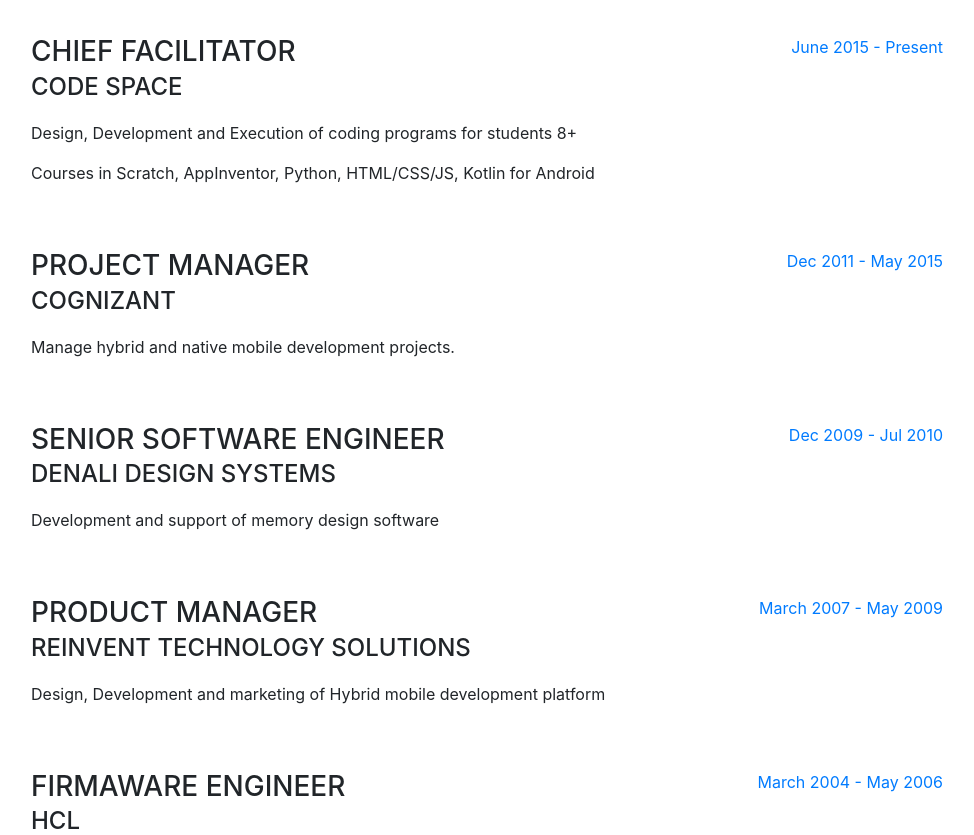
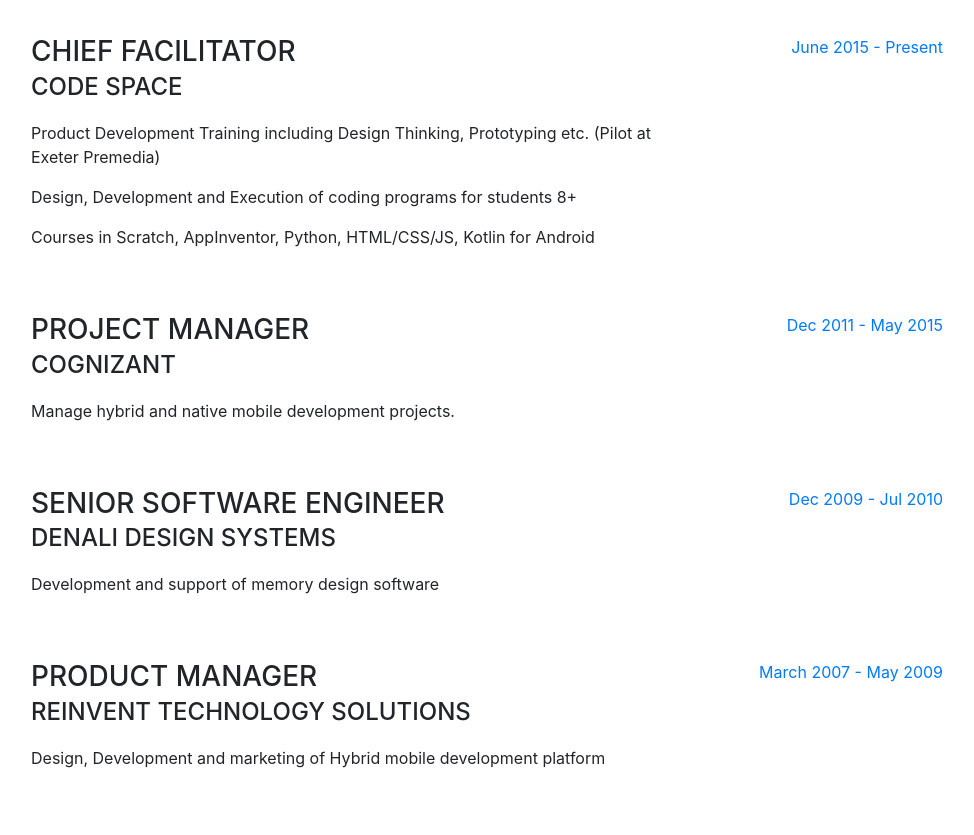
Before and after one commit to workingravi/workingravi.github.io, a website with bundled scripts: page index.html in a window 1280 px wide. Shown: the part 900-1735 px from the top of the page, without its empty margins (289-1263 px from the left). Built offline with nearby package versions, Linux system fonts and the light colour scheme; a web font is replaced by a local one.

Commit message:
Update index.html

```diff
--- a/index.html
+++ b/index.html
@@ -97,6 +97,8 @@
             <div class="resume-content mr-auto">
               <h3 class="mb-0">Chief Facilitator</h3>
               <div class="subheading mb-3">Code Space</div>
+
+              <p>Product Development Training including Design Thinking, Prototyping etc. (Pilot at Exeter Premedia)</p>
               <p>Design, Development and Execution of coding programs for students 8+</p>
               <p>Courses in Scratch, AppInventor, Python, HTML/CSS/JS, Kotlin for Android</p>
             </div>
```
